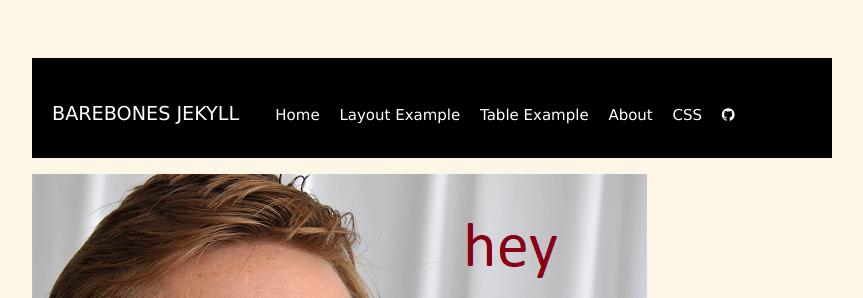
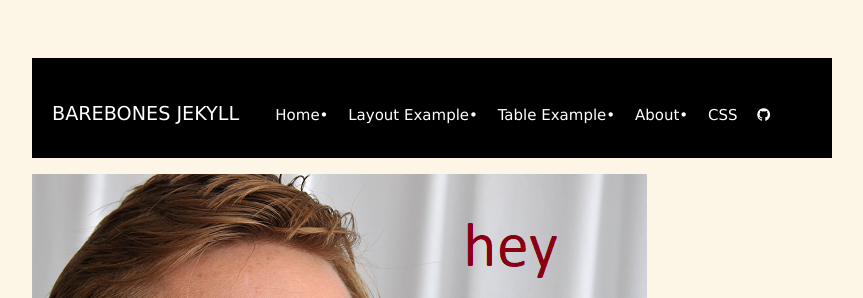
Before and after one commit to DS4PS/barebones-jekyll, a Jekyll site: the page built from index.md, in a window 1280 px wide. Shown: the top 298 px of the page, without its empty margins (208-1071 px from the left). Built offline with Jekyll 4.4.1, drawn with Linux system fonts in a browser that asks for light colours; nearby versions of some CDN libraries.

```diff
--- a/_includes/header.html
+++ b/_includes/header.html
@@ -4,10 +4,10 @@
 
   <a id="site-title" href="index">  {{ site.title }}  </a>
 
-  <a href="index">   Home             </a>
-  <a href="page1">   Layout Example   </a>
-  <a href="page2">   Table Example    </a>
-  <a href="about">   About            </a>
+  <a href="index">   Home•             </a>
+  <a href="page1">   Layout Example•   </a>
+  <a href="page2">   Table Example•    </a>
+  <a href="about">   About•           </a>
 
   <a href="https://github.com/DS4PS/barebones-jekyll/blob/master/assets/css/main.css">   CSS    </a>
 
```
